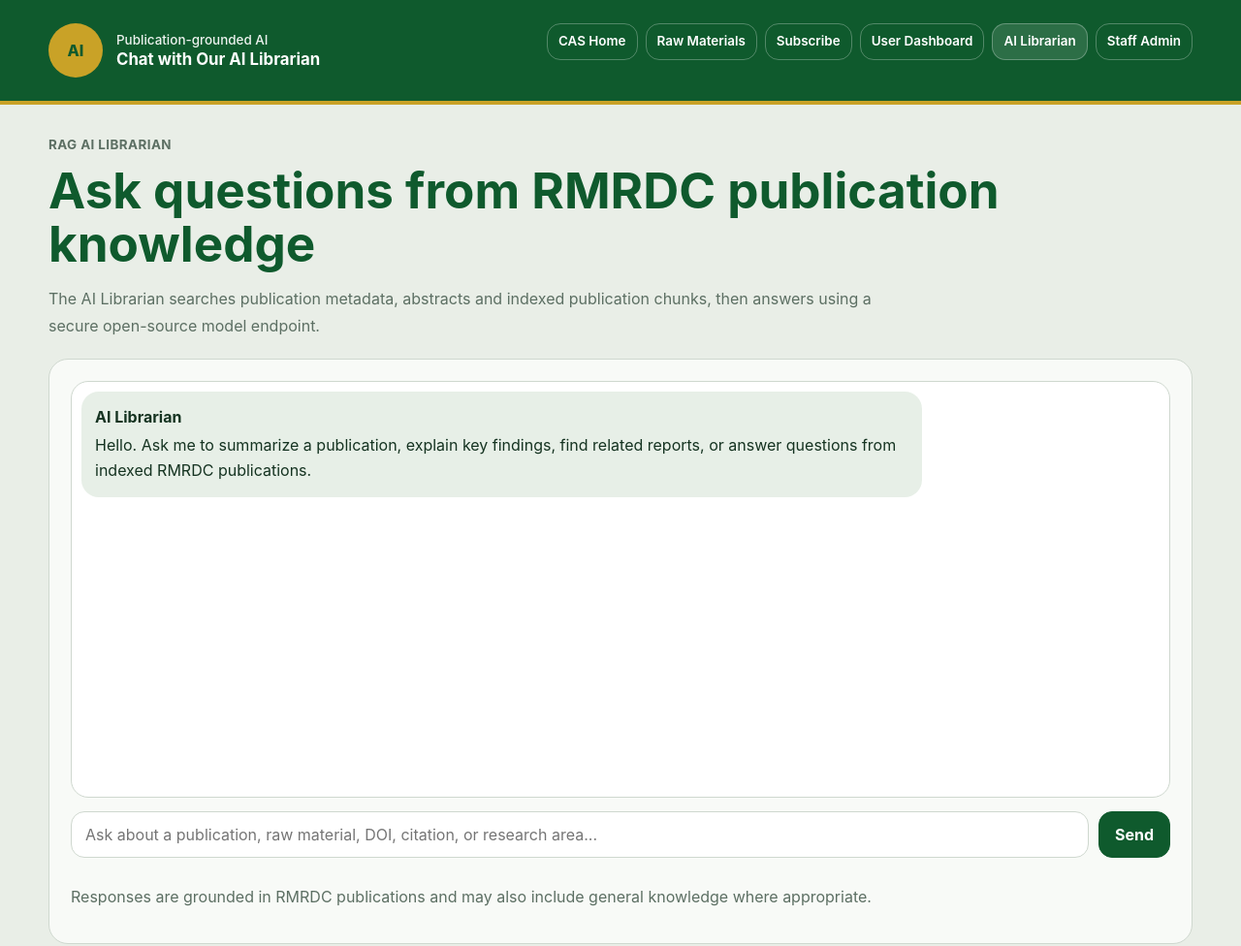
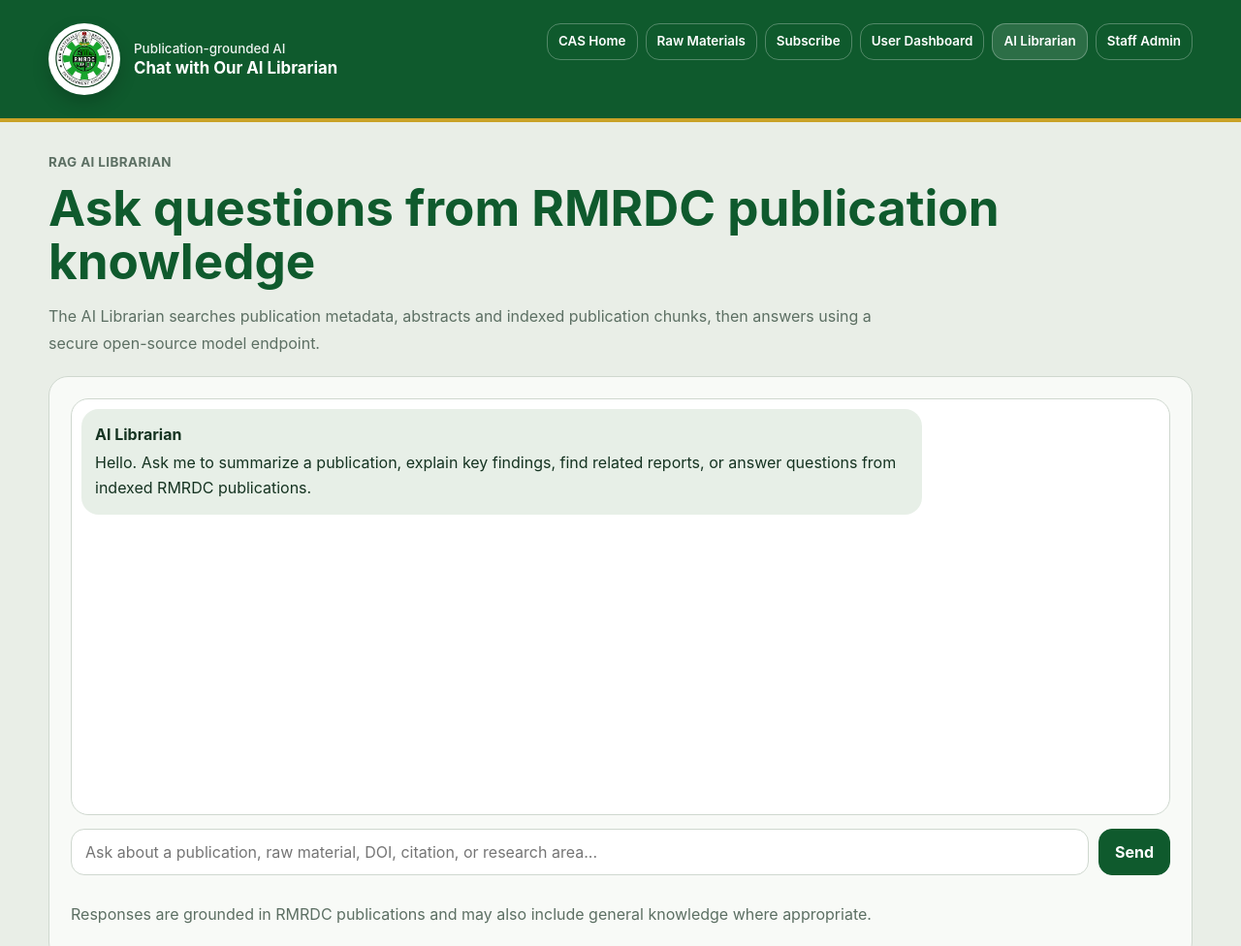
Before and after one commit to rmrdc-digital-library-newsletter/rmrdc-digital-library-newsletter, a plain HTML site: page ai-librarian.html in a window 1280 px wide. Shown: the top 976 px of the page at 97% size. Drawn offline with nearby package versions, Linux system fonts and the light colour scheme.

Commit message:
Fix HTML structure and add logo image

```diff
--- a/ai-librarian.html
+++ b/ai-librarian.html
@@ -1,5 +1,5 @@
 <!DOCTYPE html><html lang='en'><head><meta charset='UTF-8'/><meta name='viewport' content='width=device-width, initial-scale=1.0'/><title>AI Librarian | RMRDC CAS</title><link rel='stylesheet' href='css/styles.css'/><script src='https://cdn.jsdelivr.net/npm/@supabase/supabase-js@2'></script><meta name="theme-color" content="#0f5a2d"/><link rel="manifest" href="manifest.webmanifest"/>
-</head><body><header class='site-header compact'><div class='container nav-row'><div class='brand-wrap small'><div class='brand-mark'>AI</div><div><p class='eyebrow'>Publication-grounded AI</p><h1>Chat with Our AI Librarian</h1></div></div><nav class='top-nav'><a href='index.html'>CAS Home</a><a href='raw-materials/index.html'>Raw Materials</a><a href='subscribe.html'>Subscribe</a><a href='user-dashboard.html'>User Dashboard</a><a href='ai-librarian.html' class='active'>AI Librarian</a><a href='admin/index.html'>Staff Admin</a></nav></div></header><main class='container cas-page-layout'><section class='cas-page-hero'><p class='section-tag'>RAG AI Librarian</p><h2>Ask questions from RMRDC publication knowledge</h2><p>The AI Librarian searches publication metadata, abstracts and indexed publication chunks, then answers using a secure open-source model endpoint.</p></section><section class='ai-chat-shell card'><div id='chatMessages' class='chat-messages'><div class='chat-bubble assistant'><strong>AI Librarian</strong><p>Hello. Ask me to summarize a publication, explain key findings, find related reports, or answer questions from indexed RMRDC publications.</p></div></div><form id="aiChatForm" class="chat-form">
+</head><body><header class='site-header compact'><div class='container nav-row'><div class='brand-wrap small'><img class="brand-logo" src="assets/rmrdc-logo.png" alt="RMRDC Logo" /><div><p class='eyebrow'>Publication-grounded AI</p><h1>Chat with Our AI Librarian</h1></div></div><nav class='top-nav'><a href='index.html'>CAS Home</a><a href='raw-materials/index.html'>Raw Materials</a><a href='subscribe.html'>Subscribe</a><a href='user-dashboard.html'>User Dashboard</a><a href='ai-librarian.html' class='active'>AI Librarian</a><a href='admin/index.html'>Staff Admin</a></nav></div></header><main class='container cas-page-layout'><section class='cas-page-hero'><p class='section-tag'>RAG AI Librarian</p><h2>Ask questions from RMRDC publication knowledge</h2><p>The AI Librarian searches publication metadata, abstracts and indexed publication chunks, then answers using a secure open-source model endpoint.</p></section><section class='ai-chat-shell card'><div id='chatMessages' class='chat-messages'><div class='chat-bubble assistant'><strong>AI Librarian</strong><p>Hello. Ask me to summarize a publication, explain key findings, find related reports, or answer questions from indexed RMRDC publications.</p></div></div><form id="aiChatForm" class="chat-form">
     <input
         id="aiChatInput"
         placeholder="Ask about a publication, raw material, DOI, citation, or research area..."
```
